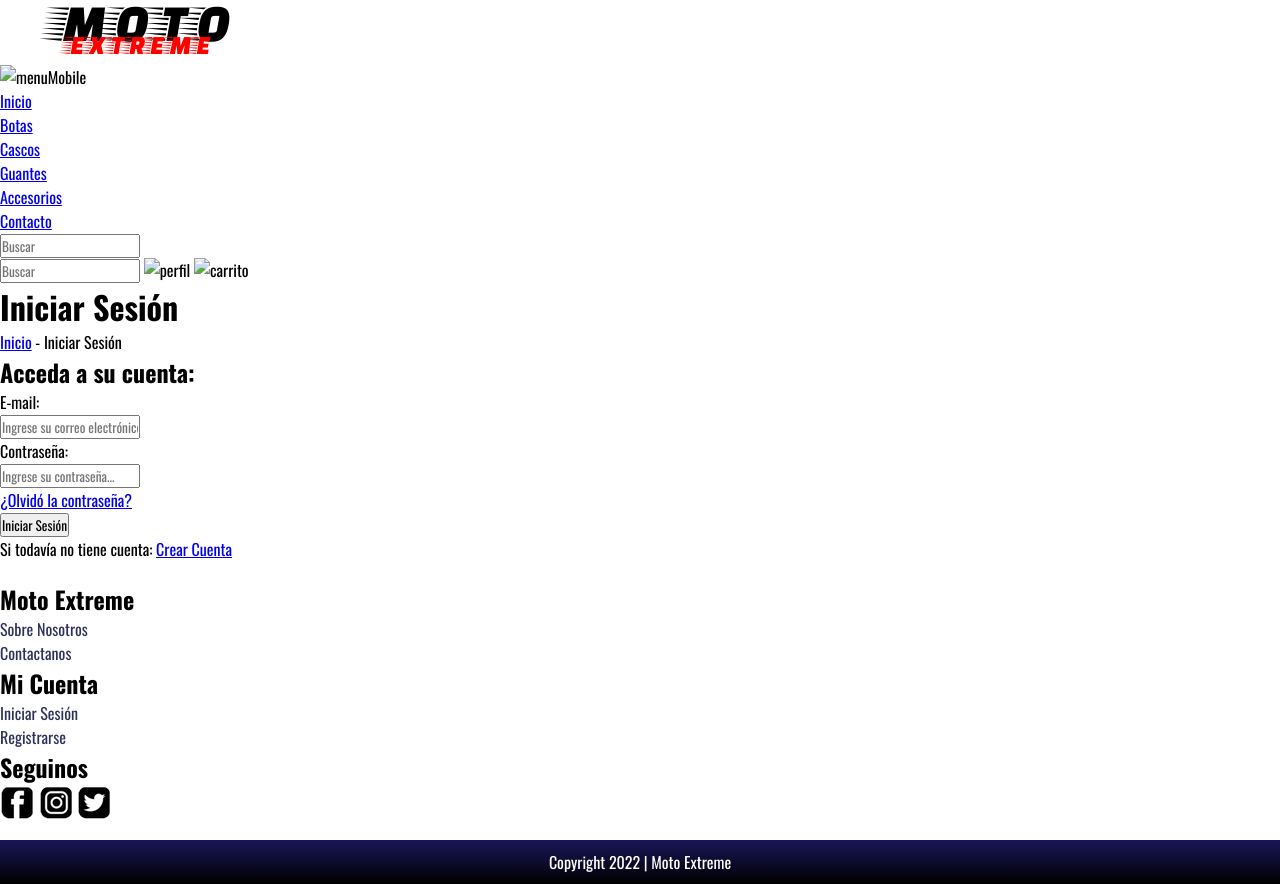
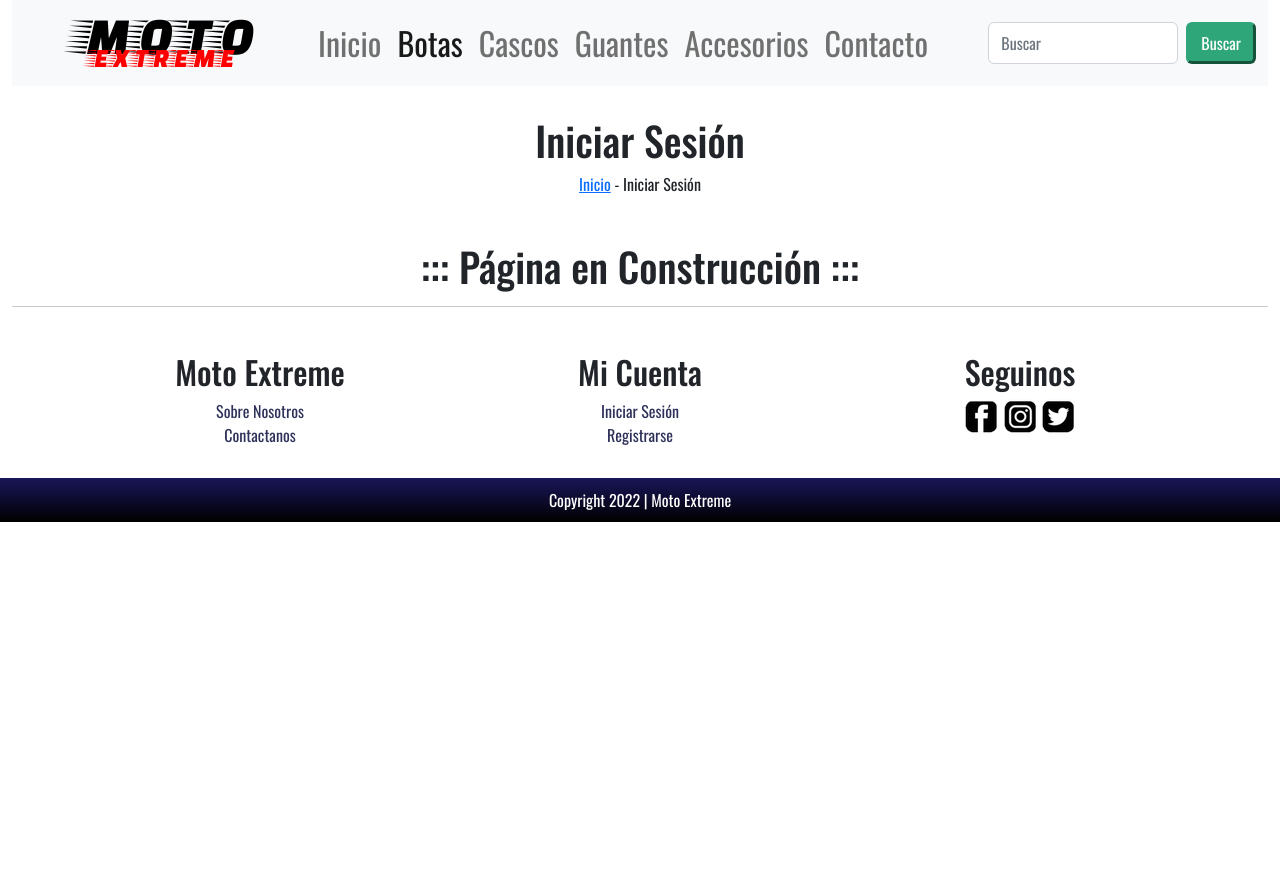
Before and after one commit to eao777/proyecto_coderhouse_dw, a plain HTML site: page pages/iniciar-sesion.html in a window 1280 px wide. After the commit the page ends 800 px from the top, so only its background shows below. Drawn offline with nearby package versions, Linux system fonts and the light colour scheme.

Commit message:
testeando enlaces

```diff
--- a/pages/iniciar-sesion.html
+++ b/pages/iniciar-sesion.html
@@ -10,86 +10,106 @@
         <link rel="preconnect" href="https://fonts.gstatic.com" crossorigin>
         <link rel="preconnect" href="https://fonts.googleapis.com">
         <link rel="preconnect" href="https://fonts.gstatic.com" crossorigin>
+        <link rel="preconnect" href="https://fonts.googleapis.com">
+        <link rel="preconnect" href="https://fonts.gstatic.com" crossorigin>
+        <link rel="preconnect" href="https://fonts.googleapis.com">
+        <link rel="preconnect" href="https://fonts.gstatic.com" crossorigin>
+        <link rel="preconnect" href="https://fonts.googleapis.com">
+        <link rel="preconnect" href="https://fonts.gstatic.com" crossorigin>
         <link href="https://fonts.googleapis.com/css2?family=Oswald:wght@200;300;400;500;600;700&display=swap" rel="stylesheet">
+        <!-- CDN Bootstrap -->
+        <link href="https://cdn.jsdelivr.net/npm/bootstrap@5.2.0/dist/css/bootstrap.min.css" rel="stylesheet" integrity="sha384-gH2yIJqKdNHPEq0n4Mqa/HGKIhSkIHeL5AyhkYV8i59U5AR6csBvApHHNl/vI1Bx" crossorigin="anonymous">
         <link rel="stylesheet" href="../css/styles.css">
-    <title>Moto Extreme - Iniciar Sesión</title>
+        <title>Moto Extreme >> Iniciar Sesión</title>
       </head>
       <body>
-    <!-- Inicio del Encabezado -->
-    <header id="header">
-        <div id="logo">
-            <a href="../index.html"><img src="../images/logoMotoExtreme.png" alt="Logo" title="Inicio"></a>
+          <header>
+              <div class="container-fluid">
+                  <!-- Logo y Navegacion Principal -->
+                  <nav class="navbar navbar-expand-lg bg-light menu">
+                      <div class="container-fluid">
+                        <a class="navbar-brand" href="../index.html"><img src="../images/logoMotoExtreme.png" alt="logoMotoExtreme"></a>
+                        <button class="navbar-toggler" type="button" data-bs-toggle="collapse" data-bs-target="#navbarSupportedContent" aria-controls="navbarSupportedContent" aria-expanded="false" aria-label="Toggle navigation">
+                          <span class="navbar-toggler-icon"></span>
+                        </button>
+                        <div class="collapse navbar-collapse" id="navbarSupportedContent">
+                          <ul class="navbar-nav me-auto mb-2 mb-lg-0">
+                            <li class="nav-item">
+                              <a class="nav-link" aria-current="page" href="../index.html">Inicio</a>
+                            </li>
+                            <li class="nav-item">
+                              <a class="nav-link active" href="../pages/botas.html">Botas</a>
+                            </li>
+                            <li class="nav-item">
+                              <a class="nav-link" href="../pages/cascos.html">Cascos</a>
+                            </li>
+                            <li class="nav-item">
+                              <a class="nav-link" href="../pages/guantes.html">Guantes</a>
+                            </li>
+                            <li class="nav-item">
+                              <a class="nav-link" href="../pages/accesorios.html">Accesorios</a>
+                            </li>
+                            <li class="nav-item">
+                              <a class="nav-link" href="../pages/contacto.html">Contacto</a>
+                            </li>
+                          </ul>
+                          <form class="d-flex" role="search">
+                            <input class="form-control me-2" type="search" placeholder="Buscar" aria-label="Search">
+                            <button class="btn btn-outline-success btnBuscar" type="submit">Buscar</button>
+                          </form>
                         </div>
-        <div id="menuMobile"><img src="../images/menuMobile.png" alt="menuMobile"></div>
-        <nav id="navegacionPrincipal">
-            <div id="menu">
+                      </div>
+                    </nav>
+              </div>
+          </header>
+    <main>
+      <div class="container-fluid">
+        <div class="row tituloSeccion">
+          <div class="col">
+            <h1>Iniciar Sesión</h1>
+            <p><a href="../index.html">Inicio</a> - Iniciar Sesión</p>
+          </div>
+        </div>
+        <div class="row text-center tituloSeccion">
+          <div class="col">
+            <h1>::: Página en Construcción :::</h1>
+            <hr>
+          </div>
+        </div>
+      </div>
+    </main>
+    <!-- Pié de Página -->
+    <footer>
+      <div class="container text-center">
+        <div class="row">
+          <div class="col-sm-4 colPiePagina">
+            <h2>Moto Extreme</h2>
               <ul>
-                    <li><a href="../index.html">Inicio</a></li>
-                    <li><a href="../pages/botas.html">Botas</a></li>
-                    <li><a href="../pages/cascos.html">Cascos</a></li>
-                    <li><a href="../pages/guantes.html">Guantes</a></li>
-                    <li><a href="../pages/accesorios.html">Accesorios</a></li>
-                    <li><a href="../pages/contacto.html">Contacto</a></li>
+                <li><a href="../pages/sobre-nosotros.html" class="enlaces">Sobre Nosotros</a></li>
+                <li><a href="../pages/contacto.html" class="enlaces">Contactanos</a></li>
               </ul>
           </div>
-        </nav>
-        <div id="buscarMobile">
-            <input type="text" placeholder="Buscar">
-        </div>
-        <div id="buscar">
-            <input type="text" placeholder="Buscar">
-            <img src="../images/perfil.png" alt="perfil">
-            <img src="../images/carrito.png" alt="carrito">
-        </div>
-    </header>
-    <!-- Inicio del Contenido Principal -->
-    <main id="mainIniciarSesion">
-        <h1 class="tituloIniciarSesion">Iniciar Sesión</h1>
-        <div class="breadcrumbIniciarSesion"><a href="../index.html">Inicio</a> - Iniciar Sesión</div>
-        <h2 class="subTituloIniciarSesion">Acceda a su cuenta:</h2>
-        <div class="formIniciarSesion">
-            <form action="#" method="post">
-                <div>
-                    <p>
-                        <label for="email">E-mail:</label><br>
-                        <input type="text" name="emailIniciarSesion" placeholder="Ingrese su correo electrónico..." id="emailIniciarSesion">
-                    </p>
-                    <p>
-                        <label for="contrasena">Contraseña:</label><br>
-                        <input type="text" name="contrasena" placeholder="Ingrese su contraseña..." id="contrasena">
-                    </p>
-                    <p><a href="#" id="olvido">¿Olvidó la contraseña?</a></p>
-                    <input type="submit" value="Iniciar Sesión" id="iniciarSesion">
-                </div>
-            </form>
-            <p id="nuevoRegistro">Si todavía no tiene cuenta: <a href="./registrarse.html">Crear Cuenta</a></p>
-        </div>
-    </main>
-    <!-- Inicio del Footer -->
-    <footer>
-        <section id="footer" class="footerGrid">
-            <div class="footerColumna1">
-                <h2>Moto Extreme</h2>
+          <div class="col-sm-4 colPiePagina">
+            <h2>Mi Cuenta</h2>
               <ul>
-                    <li><a href="./pages/sobre-nosotros.html" class="enlaces">Sobre Nosotros</a></li>
-                    <li><a href="./pages/contacto.html" class="enlaces">Contactanos</a></li>
+                <li><a href="../pages/iniciar-sesion.html" class="enlaces">Iniciar Sesión</a></li>
+                <li><a href="../pages/registrarse.html" class="enlaces">Registrarse</a></li>
               </ul>
           </div>
-            <div class="footerColumna2">
-                <h2>Mi Cuenta</h2>
-                <ul>
-                    <li><a href="./pages/iniciar-sesion.html" class="enlaces">Iniciar Sesión</a></li>
-                    <li><a href="./pages/registrarse.html" class="enlaces">Registrarse</a></li>
-                </ul>
-            </div>
-            <div class="footerColumna3">
+          <div class="col-sm-4">
             <h2>Seguinos</h2>
               <a href="https://www.facebook.com" title="Seguinos en Facebook" target="_blank"><img src="../images/logoFacebook.png" alt="Logo Facebook"></a>
               <a href="https://www.instagram.com" title="Seguinos en Instagram" target="_blank"><img src="../images/logoInstagram.png" alt="Logo Instagram"></a>
               <a href="https://www.twitter.com" title="Seguinos en Twitter" target="_blank"><img src="../images/logoTwitter.png" alt="Logo Twitter"></a>
           </div>
-            <div class="copyright">Copyright 2022 | Moto Extreme</div>
-        </section>
+        </div>
+      </div>
+      <div class="row">
+        <div class="col-12 copyright">Copyright 2022 | Moto Extreme</div>
+      </div>
     </footer>
+
+    <!-- JavaScript Bundle with Popper -->
+    <script src="https://cdn.jsdelivr.net/npm/bootstrap@5.2.0/dist/js/bootstrap.bundle.min.js" integrity="sha384-A3rJD856KowSb7dwlZdYEkO39Gagi7vIsF0jrRAoQmDKKtQBHUuLZ9AsSv4jD4Xa" crossorigin="anonymous"></script>
 </body>
 </html>
```
Also changed, not shown: pages/accesorios.html (+1 -1 lines), pages/botas.html (+1 -1 lines), pages/cascos.html (+1 -1 lines), pages/contacto.html (+1 -1 lines), pages/guantes.html (+1 -1 lines), pages/registrarse.html (+1 -1 lines). Lines whose indentation alone changed are shown as unchanged.
